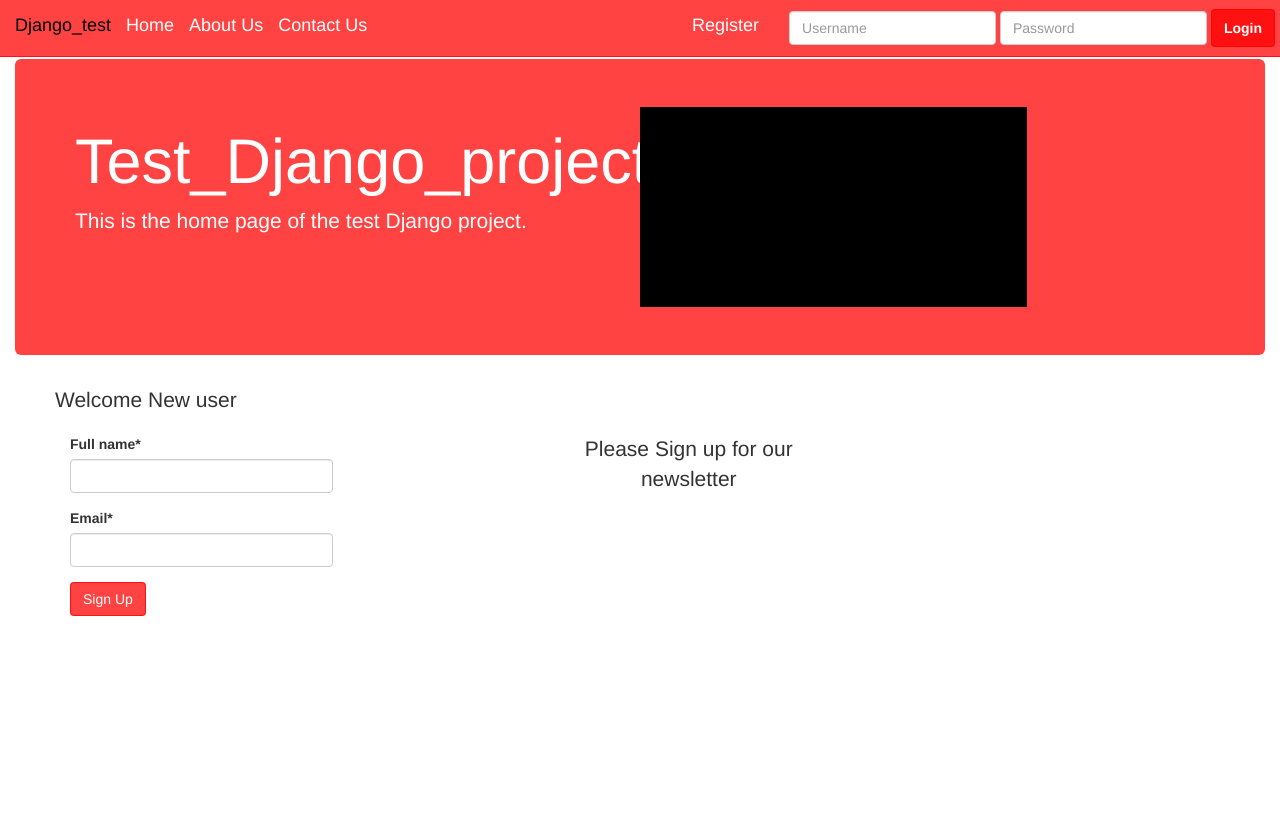
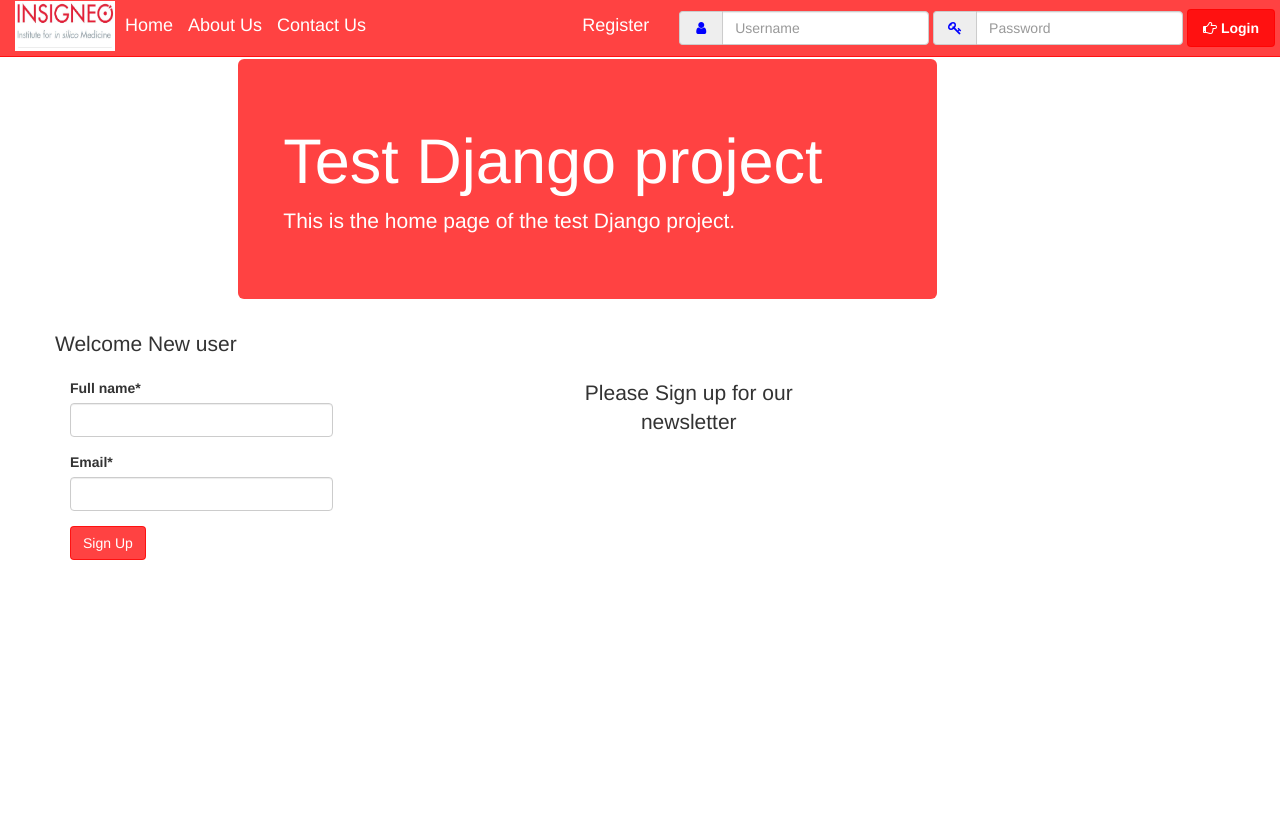
Before and after one commit to gtfletcher/Django_test, a Django app: page / in a window 1280 px wide. Shown: the top 815 px of the page. After the commit the page ends 560 px from the top, so only its background shows below. Run offline with Django 3.2, Linux system fonts and the light colour scheme; some libraries are stand-ins or nearby versions.

Commit message:
Added img logo

```diff
--- a/static_files/our_static/css/navbar-static-top.css
+++ b/static_files/our_static/css/navbar-static-top.css
@@ -1,5 +1,5 @@
 body {
-  min-height: 2000px;
+  min-height: 1000px;
 }
 
 .navbar-static-top {
--- a/templates/head_css.html
+++ b/templates/head_css.html
@@ -3,7 +3,7 @@
     <!--<link href="../../dist/css/bootstrap.min.css" rel="stylesheet"> -->
     <link href="{% static 'css/bootstrap.min.css' %}" rel="stylesheet">
     <!--<img src="{% static "my_app/myexample.jpg" %}" alt="My image"/> -->
-
+    <link rel="stylesheet" href="https://maxcdn.bootstrapcdn.com/font-awesome/4.4.0/css/font-awesome.min.css">
     <!-- Custom styles for this template -->
     <!--<link href="navbar-static-top.css" rel="stylesheet"> -->
     <link href="{% static 'css/navbar-static-top.css' %}" rel="stylesheet">
--- a/templates/home.html
+++ b/templates/home.html
@@ -5,14 +5,12 @@
 
 {%block head_text %}
 <!-- jumbotron class adds a coloured container if the default sytle fill -->
+<div class= "col-sm-7  col-sm-offset-2 push-left">
 <div class="jumbotron">
     <div class="row">
-        <div class='col-sm-6'>
-            <h1> Test_Django_project </h1>
+            <h1> Test Django project </h1>
             <p class="lead" style="text-align:left; font-color: white"> This is the home page of the test Django project.</p>
         </div>
-        <div class='col-sm-4' style="background-color:black;height:200px"></div>
-
     </div>
 </div>
 {%endblock  %}
@@ -32,7 +30,7 @@
 <div class="row">
 <!--  Creates one column 3 wide total must be < 12  -->
     <p class="lead"> {{template_title}}</p>
-    <div class="col-sm-6 col-md-3 pull-left">
+    <div class="col-sm-6 col-md-3 push-left">
         <!-- The form to sign up  -->
         <form method='POST' action='' >{% csrf_token %}
         <!-- using crispy-forms third party lib for bootstrap 3 -->
--- a/templates/navbar.html
+++ b/templates/navbar.html
@@ -1,3 +1,4 @@
+{% load staticfiles%}
  <!-- Static navbar -->
     <nav class="navbar navbar-default navbar-static-top">
       <div class="container-fluid">
@@ -8,7 +9,7 @@
             <span class="icon-bar"></span>
             <span class="icon-bar"></span>
           </button>
-          <a class="navbar-brand" href="{% url 'home' %}">Django_test</a>
+          <img src="{% static 'img/Insigneo_nav.jpg'  %}" height="50" width="100" align="left" style='margin-right: 10px; margin-top: 1px; margin-bottom: 1px; '/>
         </div>
         <div id="navbar" class="navbar-collapse collapse">
           <ul class="nav navbar-nav">
@@ -23,19 +24,24 @@
             <ul class="nav navbar-nav navbar-right">
             <!-- only show login bar if user is not logged in and we are not on the login page  -->
             {% if request.user.is_authenticated %}
-                <a class='btn btn-primary' href="{% url 'auth_logout' %}" style='padding: 12px 15px; margin-bottom: 1px; margin-top: 1px; margin-right:5px'><li><b>Logout</b></li></a>
+                <a class='btn btn-primary' href="{% url 'auth_logout' %}" style='padding: 12px 15px; margin-bottom: 1px; margin-top: 1px; margin-right:5px'><li><b>Logout </b><i class="fa fa-sign-out"></i></li></a>
             {% else %}
                 <!--  <li class="active"><a href="{% url 'auth_login' %}">Login</a></li>  -->
                 {% if not "accounts/login" in request.get_full_path %}
                 <form class ='navbar-form navbar-right' method='POST' action='{% url "auth_login" %}'>{% csrf_token %}
-                    <div class='form-group'>
+
+                    <div class="input-group margin-right-sm">
+                      <span class="input-group-addon"><i class="fa fa-user fa-fw" style='color:blue;'></i></span>
+                      <input type='text'  class='form-control'  name='username'   placeholder='Username' />
+                        <!-- <div class='form-group'> -->
                         <!--   field type      form class        stored info name     empty_field_default     -->
-                        <input type='text'  class='form-control'  name='username'   placeholder='Username' />
                     </div>
-                    <div class='form-group'>
+
+                    <div class="input-group margin-right-sm">
+                        <span class="input-group-addon"><i class="fa fa-key fa-fw" style='color:blue;'></i></span>
                         <input type='password' class='form-control' name='password' placeholder='Password' />
                     </div>
-                    <button type='submit' class='btn btn-primary' style='padding: 8px 12px; margin-bottom: 1px; margin-top: 1px; margin-right:5px'><li><b>Login</b></li></button>
+                    <button type='submit' class='btn btn-primary' style='padding: 8px 15px; margin-bottom: 1px; margin-top: 1px; margin-right:5px'><li><i class="fa fa-hand-o-right"></i><b>  Login</b><li/></button>
                 </form>
                 {% endif%}
                 <a class='navbar-brand' href="{% url 'registration_register' %}" > <li>Register</li></a>
```
Also changed, not shown: templates/about.html (added, +14 -0 lines), db.sqlite3, static_files/our_static/img/Insigneo_nav.jpg (added).
